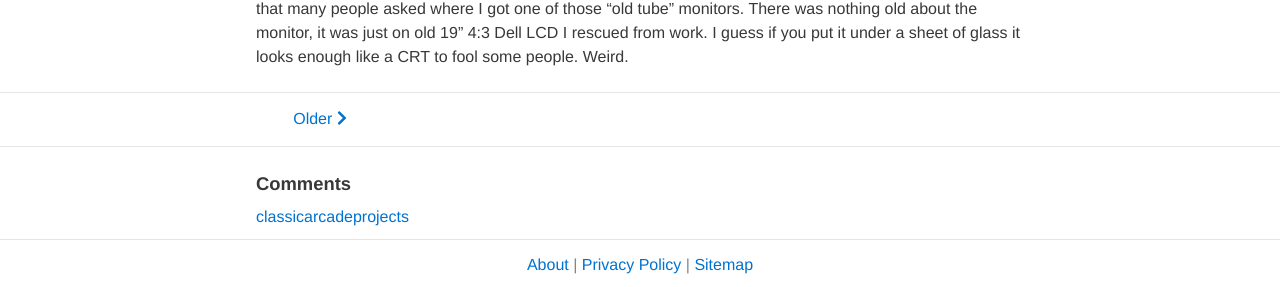
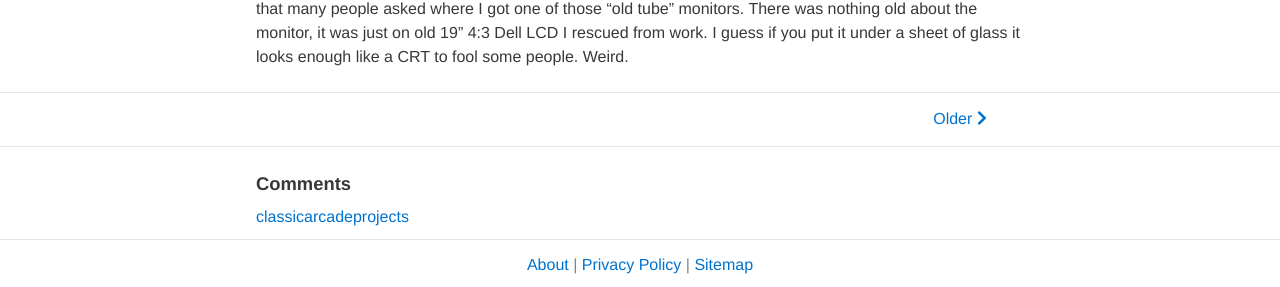
Before and after one commit to StilgarISCA/ClassicArcadeProjects, a Jekyll site: the page built from _posts/2018-11-25-Scratch-Build-Track-And-Field-Done.md, in a window 1280 px wide. Shown: the part 2193-2480 px from the top of the page. Built offline with Jekyll 4.4.1, drawn with Linux system fonts in a browser that asks for light colours; nearby versions of some CDN libraries.

Commit message:
Fix next/prev buttons
Fixing these (again). This time I noticed that when there was no next or previous link removing the content from the flow positioned the inverse link in the wrong location.

```diff
--- a/_layouts/post.html
+++ b/_layouts/post.html
@@ -15,20 +15,16 @@ layout: default
 <!-- Post navigation -->
 {% if site.theme_settings.post_navigation %}
 <div id="post-nav" role="navigation" aria-labelledby="pagination">
-    {% if page.next.url %}
-    <a id="next-post" href="{{ site.baseurl }}{{ page.next.url }}">
+    <a id="next-post" href="{{ site.baseurl }}{{ page.next.url }}" {% unless page.next.url %}style="visibility: hidden;"{% endunless %}>
        <span class="nav-label">
         <i class="fa fa-chevron-left"></i> {{ site.theme_settings.str_prev }}
        </span>
      </a>
-    {% endif %}
-    {% if page.previous.url %}
-    <a id="prev-post" href="{{ site.baseurl }}{{ page.previous.url }}">
+    <a id="prev-post" href="{{ site.baseurl }}{{ page.previous.url }}" {% unless page.previous.url %}style="visibility: hidden;"{% endunless %}>
       <span class="nav-label">
         {{ site.theme_settings.str_next }} <i class="fa fa-chevron-right"></i>
       </span>
     </a>
-    {% endif %}
 </div>
 {% endif %}
 
```
